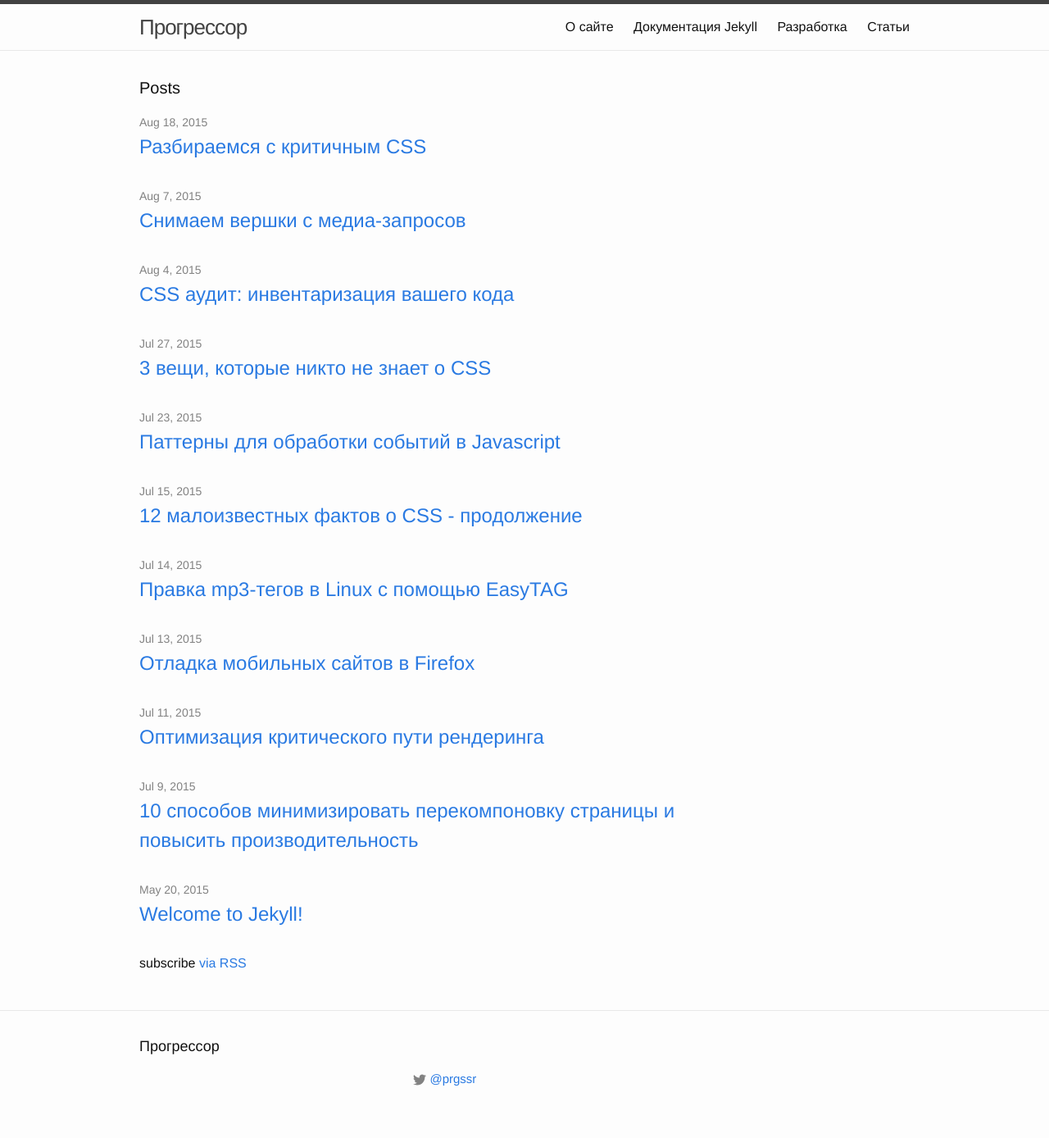
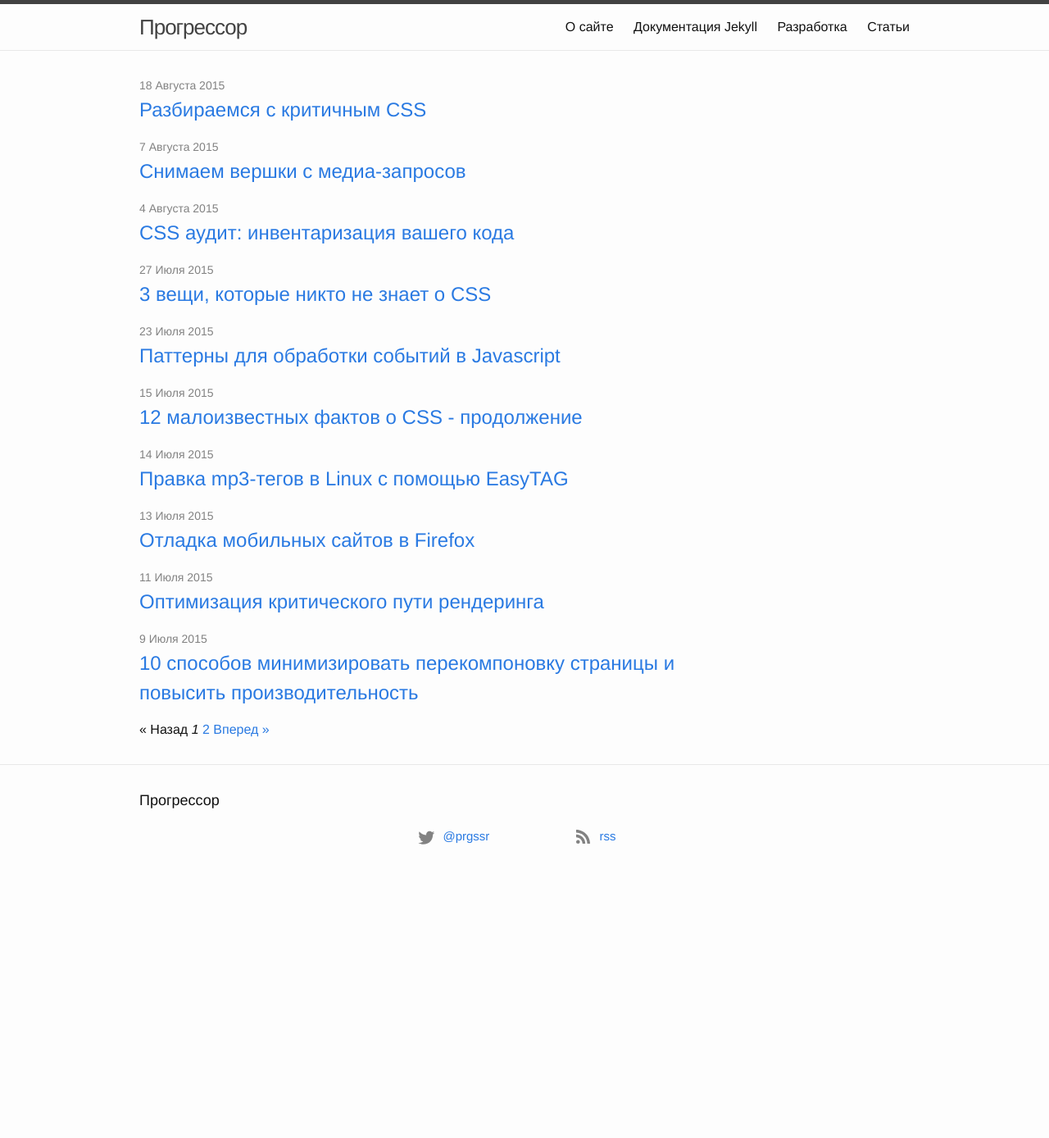
Before and after one commit to prgssr/prgssr.github.io, a Jekyll site: the page built from index.html, in a window 1280 px wide. Shown: the whole page at 82% size. Built offline with Jekyll 4.4.1, drawn with Linux system fonts in a browser that asks for light colours; the list of posts is cut into pages by our own code; comment, search, counter and statistics services are not loaded; after the commit the page ends 1097 px from its top, so only the background shows below that.

Commit message:
pagination & date localization

```diff
--- a/_config.yml
+++ b/_config.yml
@@ -36,3 +36,5 @@ defaults:
     values:
       layout: "post"
       is_post: true
+
+paginate: 10
--- /dev/null
+++ b/_includes/date-localization-post.html
@@ -0,0 +1,17 @@
+<!-- Whitespace added for readability -->
+{% assign m = post.date | date: "%-m" %}
+{{ post.date | date: "%-d" }}
+{% case m %}
+     {% when '1' %}Января
+     {% when '2' %}Февраля
+     {% when '3' %}Марта
+     {% when '4' %}Апреля
+     {% when '5' %}Мая
+     {% when '6' %}Июня
+     {% when '7' %}Июля
+     {% when '8' %}Августа
+     {% when '9' %}Сентября
+     {% when '10' %}Октября
+     {% when '11' %}Ноября
+{% endcase %}
+{{ post.date | date: "%Y" }}
--- a/_includes/footer.html
+++ b/_includes/footer.html
@@ -29,10 +29,7 @@
           <li>
             <a href="https://twitter.com/{{ site.twitter_username }}">
               <span class="icon  icon--twitter">
-                <svg viewBox="0 0 16 16">
-                  <path fill="#828282" d="M15.969,3.058c-0.586,0.26-1.217,0.436-1.878,0.515c0.675-0.405,1.194-1.045,1.438-1.809
-                  c-0.632,0.375-1.332,0.647-2.076,0.793c-0.596-0.636-1.446-1.033-2.387-1.033c-1.806,0-3.27,1.464-3.27,3.27 c0,0.256,0.029,0.506,0.085,0.745C5.163,5.404,2.753,4.102,1.14,2.124C0.859,2.607,0.698,3.168,0.698,3.767 c0,1.134,0.577,2.135,1.455,2.722C1.616,6.472,1.112,6.325,0.671,6.08c0,0.014,0,0.027,0,0.041c0,1.584,1.127,2.906,2.623,3.206 C3.02,9.402,2.731,9.442,2.433,9.442c-0.211,0-0.416-0.021-0.615-0.059c0.416,1.299,1.624,2.245,3.055,2.271 c-1.119,0.877-2.529,1.4-4.061,1.4c-0.264,0-0.524-0.015-0.78-0.046c1.447,0.928,3.166,1.469,5.013,1.469 c6.015,0,9.304-4.983,9.304-9.304c0-0.142-0.003-0.283-0.009-0.423C14.976,4.29,15.531,3.714,15.969,3.058z"/>
-                </svg>
+                <svg viewBox="0 0 512 512"><path d="M419.6 168.6c-11.7 5.2-24.2 8.7-37.4 10.2 13.4-8.1 23.8-20.8 28.6-36 -12.6 7.5-26.5 12.9-41.3 15.8 -11.9-12.6-28.8-20.6-47.5-20.6 -42 0-72.9 39.2-63.4 79.9 -54.1-2.7-102.1-28.6-134.2-68 -17 29.2-8.8 67.5 20.1 86.9 -10.7-0.3-20.7-3.3-29.5-8.1 -0.7 30.2 20.9 58.4 52.2 64.6 -9.2 2.5-19.2 3.1-29.4 1.1 8.3 25.9 32.3 44.7 60.8 45.2 -27.4 21.4-61.8 31-96.4 27 28.8 18.5 63 29.2 99.8 29.2 120.8 0 189.1-102.1 185-193.6C399.9 193.1 410.9 181.7 419.6 168.6z"/></svg>
               </span>
 
               <span class="username">{{ site.twitter_username }}</span>
@@ -43,7 +40,14 @@
       </div>
 
       <div class="footer-col  footer-col-3">
-        <p class="text"></p>
+        <p class="rss-subscribe">
+          <a href="{{ "/feed.xml" | prepend: site.baseurl }}">
+            <span class="icon">
+            <svg class="icon-rss" viewBox="0 0 512 512"><path d="M201.8 347.2c0 20.3-16.5 36.8-36.8 36.8 -20.3 0-36.8-16.5-36.8-36.8s16.5-36.8 36.8-36.8C185.3 310.4 201.8 326.8 201.8 347.2zM128.2 204.7v54.5c68.5 0.7 124 56.3 124.7 124.7h54.5C306.7 285.3 226.9 205.4 128.2 204.7zM128.2 166.6c57.9 0.3 112.3 22.9 153.2 63.9 41 41 63.7 95.5 63.9 153.5h54.5c-0.3-149.9-121.7-271.4-271.6-271.9V166.6L128.2 166.6z"/></svg>
+            </span>
+            <span>rss</span>
+          </a>
+        </p>
       </div>
     </div>
 
--- a/_sass/_base.scss
+++ b/_sass/_base.scss
@@ -219,8 +219,8 @@ table th{
 
     > svg {
         display: inline-block;
-        width: 16px;
-        height: 16px;
+        width: 32px;
+        height: 32px;
         vertical-align: middle;
 
         path {
--- a/index.html
+++ b/index.html
@@ -2,24 +2,46 @@
 layout: default
 ---
 
+
 <div class="home">
+<!-- Цикл по списку постов, разбитых на страницы-->
+{% for post in paginator.posts %}
+  <span class="post-meta">
+    {% include date-localization-post.html %}
+  </span>
+  <h2>
+    <a class="post-link" href="{{ post.url }}">{{ post.title }}</a>
+     <a class="comments-link" href="{{ post.url | prepend: site.baseurl }}#disqus_thread"></a>
+  </h2>
+{% endfor %}
 
-  <h1 class="page-heading">Posts</h1>
+{% if paginator.total_pages > 1 %}
+<div class="pagination">
+  {% if paginator.previous_page %}
+    <a rel="prev" href="{{ paginator.previous_page_path | prepend: site.baseurl | replace: '//', '/' }}">&laquo; Назад</a>
+  {% else %}
+    <span>&laquo; Назад</span>
+  {% endif %}
 
-  <ul class="post-list">
-    {% for post in site.posts %}
-      <li>
-        <span class="post-meta">{{ post.date | date: "%b %-d, %Y" }}</span>
+  {% for page in (1..paginator.total_pages) %}
+    {% if page == paginator.page %}
+      <em>{{ page }}</em>
+    {% elsif page == 1 %}
+      <a href="{{ '/' | prepend: site.baseurl | replace: '//', '/' }}">{{ page }}</a>
+    {% else %}
+      <a href="{{ site.paginate_path | prepend: site.baseurl | replace: '//', '/' | replace: ':num', page }}">{{ page }}</a>
+    {% endif %}
+  {% endfor %}
 
-        <h2>
-          <a class="post-link" href="{{ post.url | prepend: site.baseurl }}">{{ post.title }}</a>
-          <a class="comments-link" href="{{ post.url | prepend: site.baseurl }}#disqus_thread"></a>
-        </h2>
-      </li>
-    {% endfor %}
-  </ul>
+  {% if paginator.next_page %}
+    <a rel="next" href="{{ paginator.next_page_path | prepend: site.baseurl | replace: '//', '/' }}">Вперед &raquo;</a>
+  {% else %}
+    <span>Вперед &raquo;</span>
+  {% endif %}
+</div>
+{% endif %}
 
-  <p class="rss-subscribe">subscribe <a href="{{ "/feed.xml" | prepend: site.baseurl }}">via RSS</a></p>
+
 
 </div>
 {% include disqus-count.html %}
```
Also changed, not shown: _includes/date-localization-page.html (added, +17 -0 lines), _layouts/post.html (+7 -1 lines).
